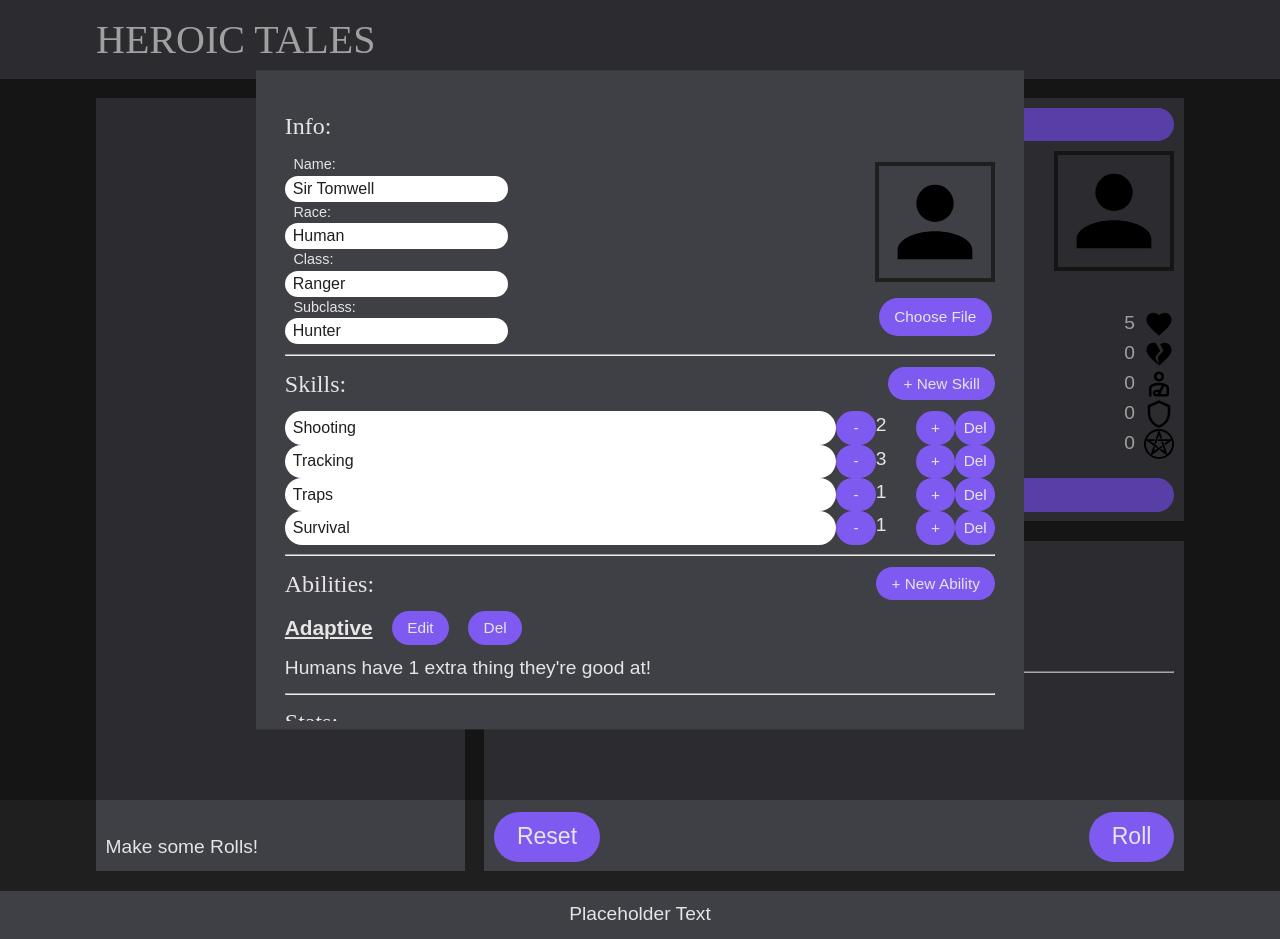
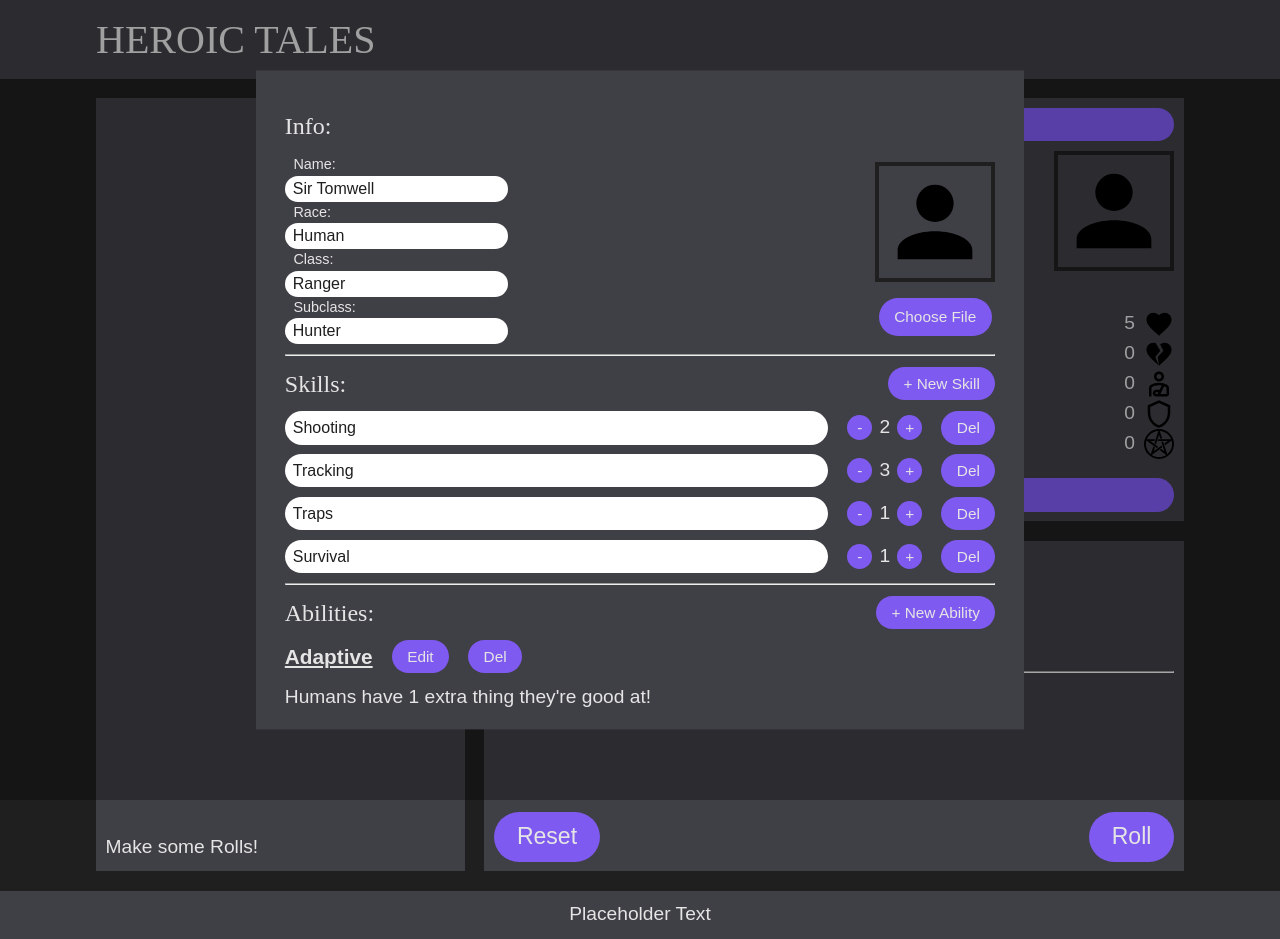
Before and after one commit to gemini-mastiff/heroic-tales-app, a React (Vite) app: page / in a window 1280 px wide. Both pictures are taken after a click on the button "Edit". Built offline with nearby package versions, Linux system fonts and the light colour scheme; a web font is replaced by a local one.

Commit message:
style: adjust SkillItem layut

```diff
--- a/src/components/EditCharForm.jsx
+++ b/src/components/EditCharForm.jsx
@@ -201,7 +201,7 @@ export default function EditCharForm({ char, onSubmit }) {
                 onChange={(e) => handleSkillName(e.target.value, skill.id)}
               />
               <RatingContainer>
-                <Button
+                <RatingButton
                   $small
                   disabled={skill.rating <= 1}
                   onClick={(e) =>
@@ -209,9 +209,9 @@ export default function EditCharForm({ char, onSubmit }) {
                   }
                 >
                   -
-                </Button>
+                </RatingButton>
                 <p>{skill.rating}</p>
-                <Button
+                <RatingButton
                   $small
                   disabled={skill.rating >= 3}
                   onClick={(e) =>
@@ -219,7 +219,7 @@ export default function EditCharForm({ char, onSubmit }) {
                   }
                 >
                   +
-                </Button>
+                </RatingButton>
               </RatingContainer>
               <Button $small onClick={(e) => handelSkillDel(e, skill.id)}>
                 Del
@@ -466,12 +466,20 @@ const ImgInputLabel = styled.label`
 
 const SkillItem = styled.div`
   display: grid;
-  grid-template-columns: 1fr auto 40px;
+  grid-template-columns: 1fr auto auto;
+  gap: 1em;
+  margin: 0.5em 0;
 `;
-
 const RatingContainer = styled.div`
   display: grid;
+  text-align: center;
+  align-items: center;
   grid-template-columns: 1fr 1fr 1fr;
+`;
+const RatingButton = styled(Button)`
+  height: 25px;
+  width: 25px;
+  padding: 0;
 `;
 
 const AbilityItemStyled = styled.div`
```
